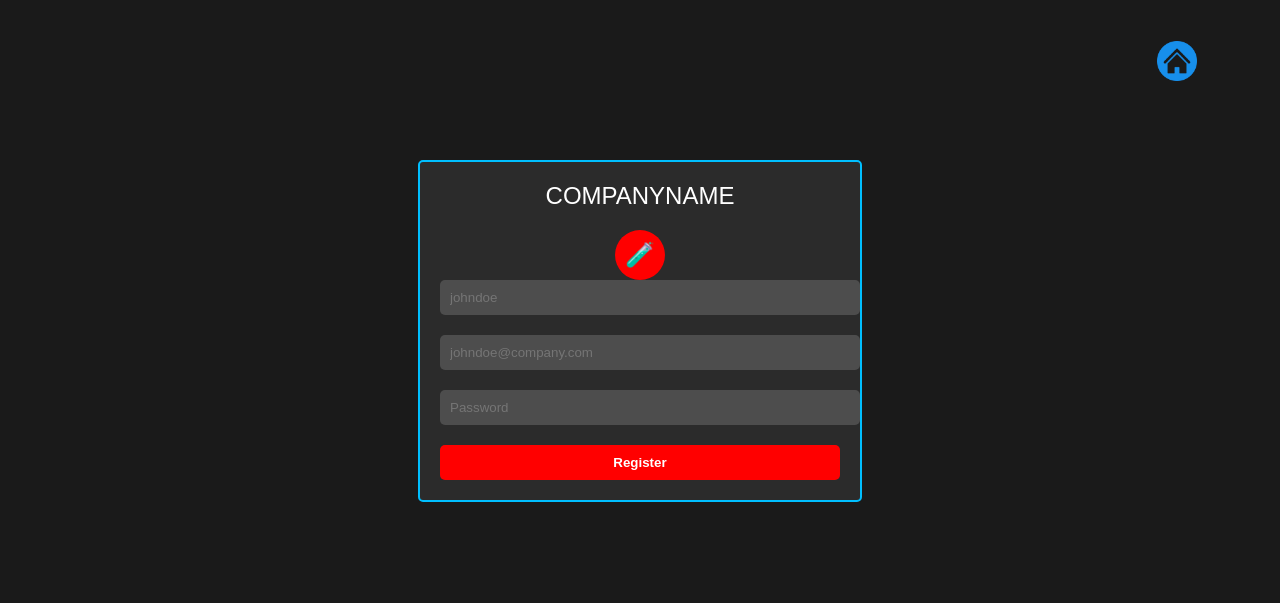
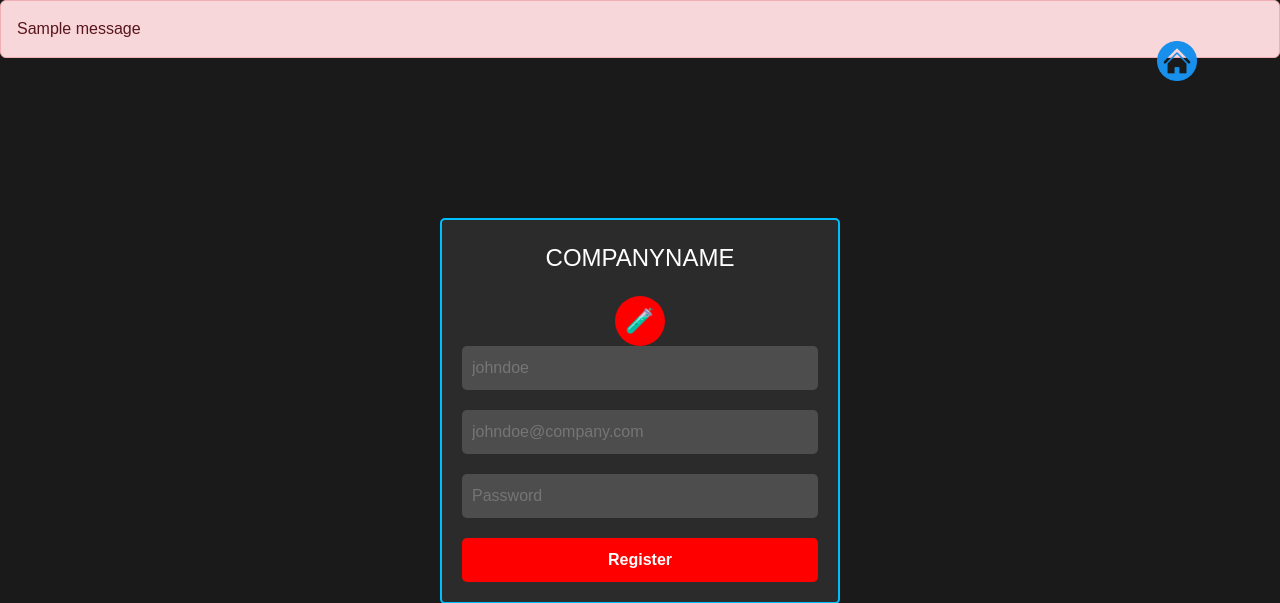
Before and after one commit to sreenathsnv/CCTV-Storage-optimisation, a Django app: page /register/ in a window 1280 px wide. Shown: the top 603 px of the page. Run offline with Django 5.2, Linux system fonts and the light colour scheme; tables that the repository leaves empty hold one stand-in row (values such as "Sample post"); one stand-in notice (Sample message) is shown.

Commit message:
proj:core::013: changes in login view, added mesages

```diff
--- a/CCTVStorageOpt/settings.py
+++ b/CCTVStorageOpt/settings.py
@@ -38,7 +38,8 @@ INSTALLED_APPS = [
     'django.contrib.sessions',
     'django.contrib.messages',
     'django.contrib.staticfiles',
-    'base.apps.BaseConfig'
+    'base.apps.BaseConfig',
+
 ]
 
 MIDDLEWARE = [
--- a/base/views.py
+++ b/base/views.py
@@ -4,6 +4,8 @@ from django.contrib.auth.decorators import login_required
 from django.http import HttpResponse
 from .forms import CustomUserForm
 from .models import CustomUser,Footages
+from django.contrib import messages
+
 
 
 # Create your views here.
@@ -30,7 +32,7 @@ def  loginUser(request):
         try:
             user = CustomUser.objects.get(email = email)
         except:
-            return redirect('home')
+            messages.add_message(request, messages.ERROR, "No User Available")
             print("error")
         user = authenticate(request,username = email,password = password)
         if user is not None:
@@ -39,8 +41,7 @@ def  loginUser(request):
                 return render(request,'admin.html')
 
             return redirect('home')
-        else:
-            print("user is None")
+
 
 
     return render(request,'Login.html')
--- a/templates/Login.html
+++ b/templates/Login.html
@@ -5,9 +5,18 @@
 <html>
 <head>
   <title>Login Page</title>
+  <link rel="stylesheet" href="https://cdn.jsdelivr.net/npm/bootstrap@5.3.2/dist/css/bootstrap.min.css" integrity="sha384-T3c6CoIi6uLrA9TneNEoa7RxnatzjcDSCmG1MXxSR1GAsXEV/Dwwykc2MPK8M2HN" crossorigin="anonymous">
   <link rel="stylesheet" href="{% static 'styles/login.css' %}">
 </head>
 <body>
+  {% if messages %}
+    {% for message in messages %}
+    <div class="alert alert-danger" role="alert" style="height: fit-content;">
+      {{ message }}
+    </div>
+
+    {% endfor %}
+  {% endif %}
   <div class="login-form">
     <div class="company-name">COMPANYNAME</div>
     <div class="icon">🧪</div>
@@ -46,6 +55,6 @@
     })
 
   </script>
-
+<script src="https://cdn.jsdelivr.net/npm/bootstrap@5.3.2/dist/js/bootstrap.min.js" integrity="sha384-BBtl+eGJRgqQAUMxJ7pMwbEyER4l1g+O15P+16Ep7Q9Q+zqX6gSbd85u4mG4QzX+" crossorigin="anonymous"></script>
 </body>
 </html>
```
